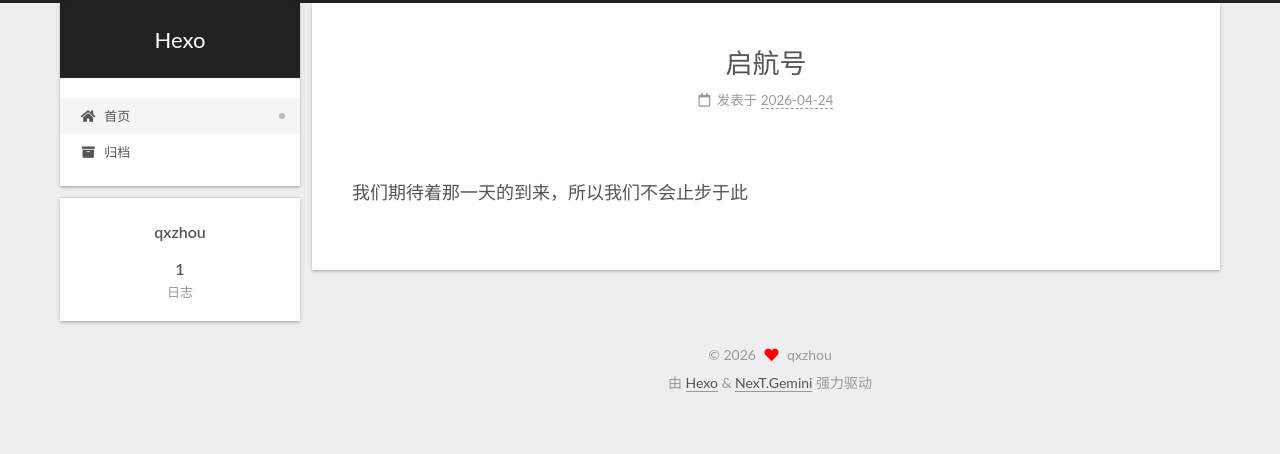
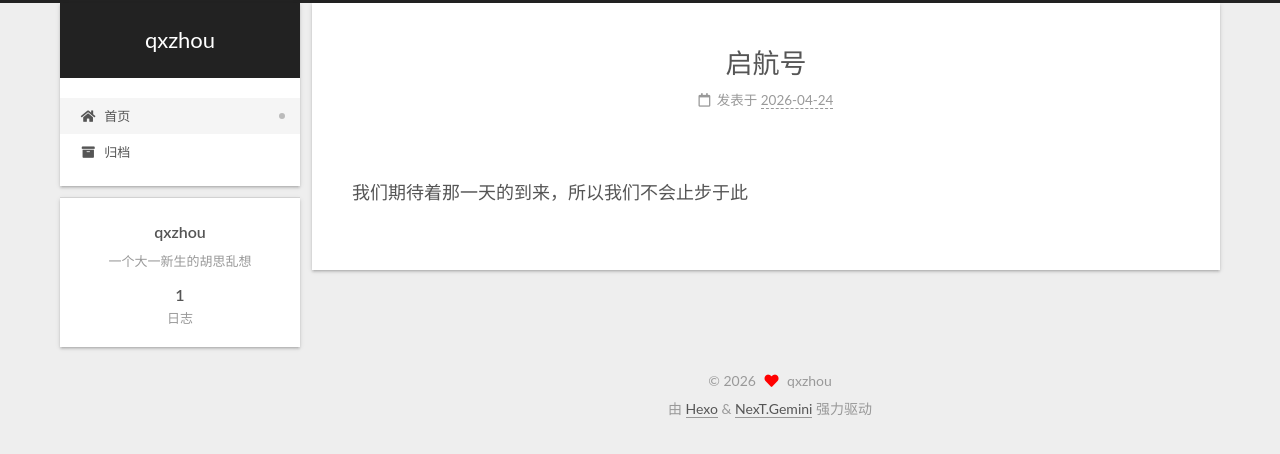
Before and after one commit to qxzhou241/qxzhou241.github.io, a plain HTML site: page index.html in a window 1280 px wide. Drawn offline with Linux system fonts and the light colour scheme.

Commit message:
Site updated: 2026-04-24 17:00:46

```diff
--- a/index.html
+++ b/index.html
@@ -20,10 +20,12 @@
     var CONFIG = {"hostname":"example.com","root":"/","scheme":"Gemini","version":"7.8.0","exturl":false,"sidebar":{"position":"left","display":"post","padding":18,"offset":12,"onmobile":false},"copycode":{"enable":false,"show_result":false,"style":null},"back2top":{"enable":true,"sidebar":false,"scrollpercent":false},"bookmark":{"enable":false,"color":"#222","save":"auto"},"fancybox":false,"mediumzoom":false,"lazyload":false,"pangu":false,"comments":{"style":"tabs","active":null,"storage":true,"lazyload":false,"nav":null},"algolia":{"hits":{"per_page":10},"labels":{"input_placeholder":"Search for Posts","hits_empty":"We didn't find any results for the search: ${query}","hits_stats":"${hits} results found in ${time} ms"}},"localsearch":{"enable":false,"trigger":"auto","top_n_per_article":1,"unescape":false,"preload":false},"motion":{"enable":true,"async":false,"transition":{"post_block":"fadeIn","post_header":"slideDownIn","post_body":"slideDownIn","coll_header":"slideLeftIn","sidebar":"slideUpIn"}}};
   </script>
 
-  <meta property="og:type" content="website">
-<meta property="og:title" content="Hexo">
+  <meta name="description" content="一个大一新生的胡思乱想">
+<meta property="og:type" content="website">
+<meta property="og:title" content="qxzhou">
 <meta property="og:url" content="http://example.com/index.html">
-<meta property="og:site_name" content="Hexo">
+<meta property="og:site_name" content="qxzhou">
+<meta property="og:description" content="一个大一新生的胡思乱想">
 <meta property="og:locale" content="zh_CN">
 <meta property="article:author" content="qxzhou">
 <meta name="twitter:card" content="summary">
@@ -41,7 +43,7 @@
   };
 </script>
 
-  <title>Hexo</title>
+  <title>qxzhou</title>
 
 
 
@@ -92,7 +94,7 @@
 
     <a href="/" class="brand" rel="start">
       <span class="logo-line-before"><i></i></span>
-      <h1 class="site-title">Hexo</h1>
+      <h1 class="site-title">qxzhou</h1>
       <span class="logo-line-after"><i></i></span>
     </a>
   </div>
@@ -150,11 +152,11 @@
     <span hidden itemprop="author" itemscope itemtype="http://schema.org/Person">
       <meta itemprop="image" content="/images/avatar.gif">
       <meta itemprop="name" content="qxzhou">
-      <meta itemprop="description" content="">
+      <meta itemprop="description" content="一个大一新生的胡思乱想">
     </span>
 
     <span hidden itemprop="publisher" itemscope itemtype="http://schema.org/Organization">
-      <meta itemprop="name" content="Hexo">
+      <meta itemprop="name" content="qxzhou">
     </span>
       <header class="post-header">
         <h2 class="post-title" itemprop="name headline">
@@ -259,7 +261,7 @@
       <div class="site-overview-wrap sidebar-panel">
         <div class="site-author motion-element" itemprop="author" itemscope itemtype="http://schema.org/Person">
   <p class="site-author-name" itemprop="name">qxzhou</p>
-  <div class="site-description" itemprop="description"></div>
+  <div class="site-description" itemprop="description">一个大一新生的胡思乱想</div>
 </div>
 <div class="site-state-wrap motion-element">
   <nav class="site-state">
```
Also changed, not shown: 2026/04/24/first-blog/index.html (+6 -6 lines), archives/2026/04/index.html (+8 -6 lines), archives/2026/index.html (+8 -6 lines), archives/index.html (+8 -6 lines).
